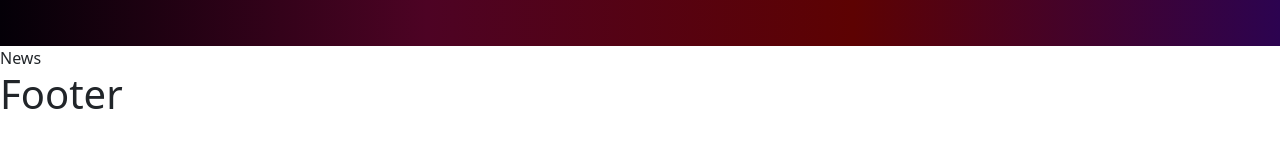
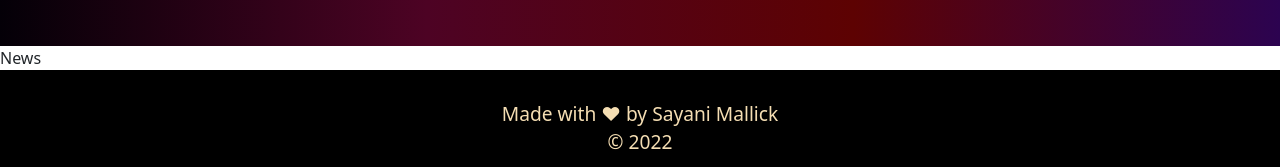
Before and after one commit to SAY-droid427/cryptoversity, a React (Create React App) app in the folder client/: page / in a window 1280 px wide. Shown: the part 2000-2167 px from the top of the page. Before the commit the page ends 2126 px from the top, so only its background shows below. Built offline with nearby package versions, Linux system fonts and the light colour scheme; no server answers.

Commit message:
Added footer

```diff
--- a/client/src/components/Footer.jsx
+++ b/client/src/components/Footer.jsx
@@ -1,6 +1,12 @@
+import { Container } from "react-bootstrap";
+
 const Footer = () => {
     return(
-        <h1>Footer</h1>
+        <Container fluid className="footerStyle">
+            Made with ♥ by Sayani Mallick
+            <br></br>
+            © {new Date().getYear()+1900}
+        </Container>
     )
 }
 export default Footer;
--- a/client/src/index.css
+++ b/client/src/index.css
@@ -140,3 +140,14 @@ body {
   height: 40vh;
   width: 100%;
 }
+
+.footerStyle{
+  background-color: black;
+  color:wheat;
+  justify-content: center;
+  text-align: center;
+  height: 100px;
+  padding-top: 30px;
+  font:bolder;
+  font-size: 1.2rem;
+}
```
